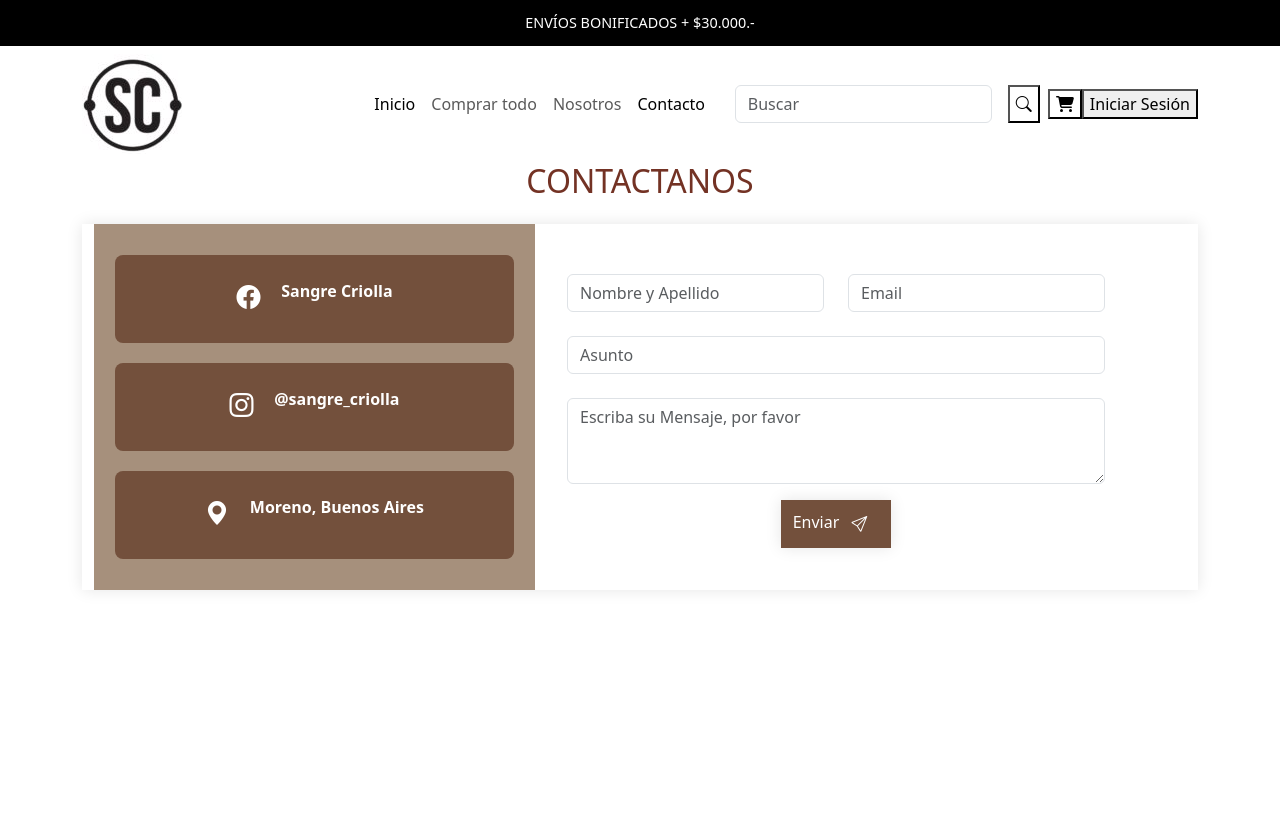
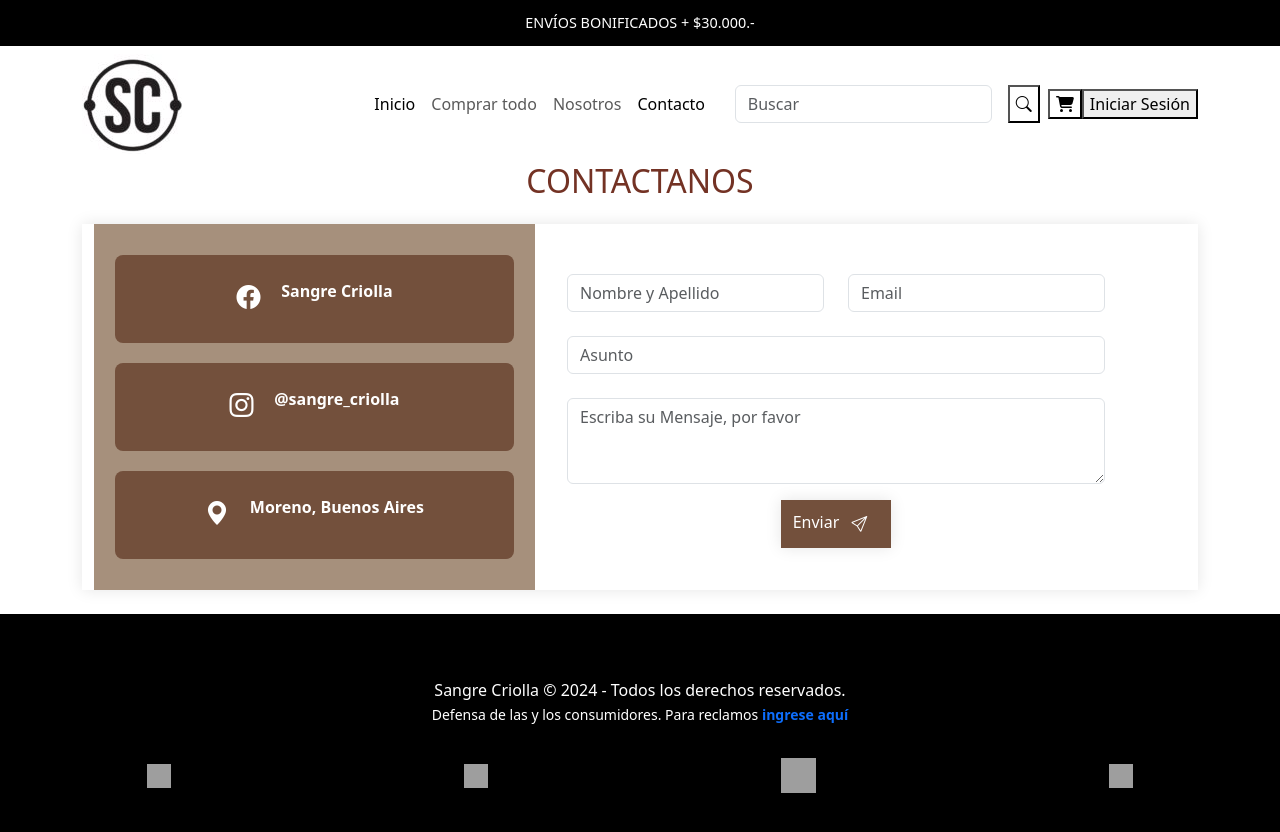
Before and after one commit to SDanielP/FinalProyectRolling-Sangre-Criolla, a React (Vite) app in the folder front-end/: page /contact-us in a window 1280 px wide. Shown: the top 832 px of the page. Before the commit the page ends 800 px from the top, so only its background shows below. Built offline with nearby package versions, Linux system fonts and the light colour scheme; no server answers; grey boxes are pictures that could not be loaded; a web font is replaced by a local one.

Commit message:
agrego footer en paginas

```diff
--- a/front-end/src/pages/AboutUs.jsx
+++ b/front-end/src/pages/AboutUs.jsx
@@ -3,6 +3,7 @@ import { Container, Col, Row, Image } from 'react-bootstrap';
 import InfoNosotros from '../components/about-us/InfoNosotros';
 import NavbarMenu from '../components/general/NavbarMenu';
 import Banner from '../components/home/Banner';
+import Footer from '../components/general/footer/Footer';
 
 const Nosotros = () => {
   return (
@@ -25,7 +26,8 @@ const Nosotros = () => {
           </Col>
         </Row>
       </Container>
+      <Footer />
     </>
   );
-}
+};
 export default Nosotros;
--- a/front-end/src/pages/ContactUs.jsx
+++ b/front-end/src/pages/ContactUs.jsx
@@ -2,6 +2,7 @@ import '../styles/ContactUs.css';
 import { Container, Row, Col } from 'react-bootstrap';
 import NavbarMenu from '../components/general/NavbarMenu';
 import Banner from '../components/home/Banner';
+import Footer from '../components/general/footer/Footer';
 import InfoContacto from '../components/contact-us/InfoContacto';
 import FormularioEmailJS from '../components/contact-us/FormularioEmailJS';
 const Contact = () => {
@@ -22,6 +23,7 @@ const Contact = () => {
           </Row>
         </Container>
       </Container>
+      <Footer />
     </>
   );
 };
```
